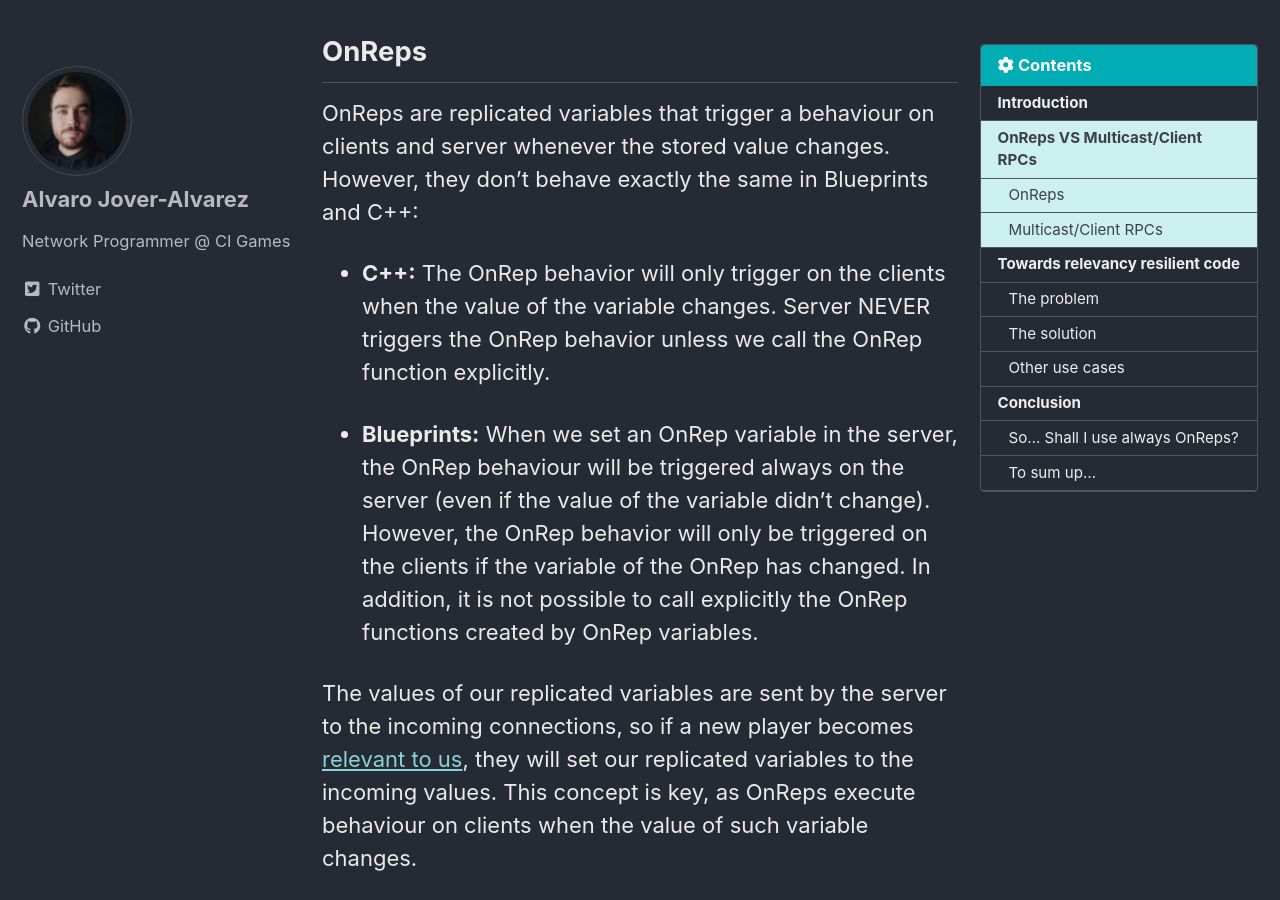
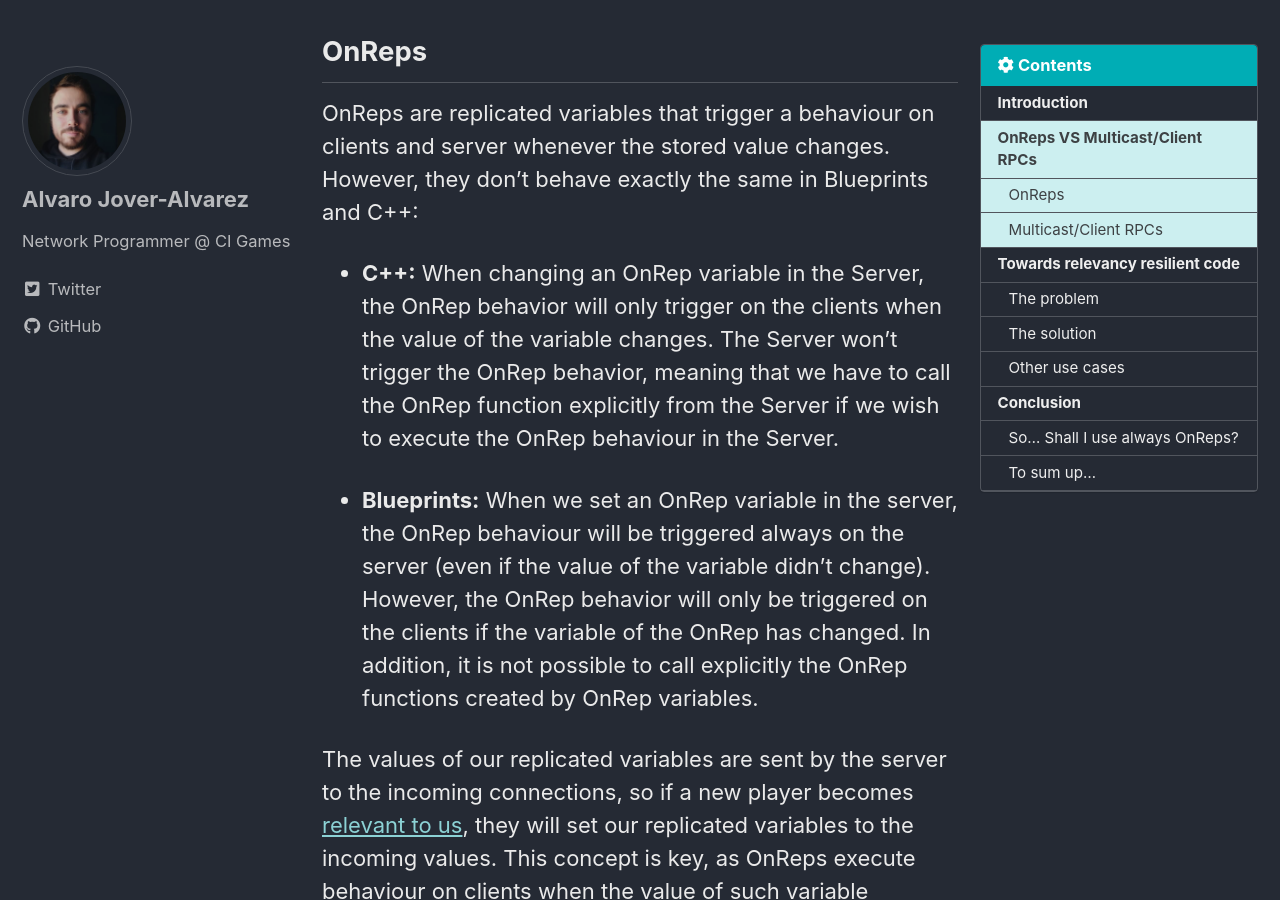
Before and after one commit to vorixo/devtricks, a Jekyll site: the page built from _posts/2022-05-20-stateful-events-multiplayer.md, in a window 1280 px wide and 900 px high, scrolled down 861 px. Built offline with Jekyll 4.4.1, drawn with Linux system fonts in a browser that asks for light colours; cached includes are drawn as plain includes.

Commit message:
[UPD] Refactoring some text to make it clear

```diff
--- a/_posts/2022-05-20-stateful-events-multiplayer.md
+++ b/_posts/2022-05-20-stateful-events-multiplayer.md
@@ -28,7 +28,7 @@ This post won't get into low level details, but will provide insights on how Mul
 OnReps are replicated variables that trigger a behaviour on clients and server whenever the stored value changes. However, they don't behave exactly the same in Blueprints and C++:
 
 
-- **C++:**  The OnRep behavior will only trigger on the clients when the value of the variable changes. Server NEVER triggers the OnRep behavior unless we call the OnRep function explicitly.
+- **C++:** When changing an OnRep variable in the Server, the OnRep behavior will only trigger on the clients when the value of the variable changes. The Server won't trigger the OnRep behavior, meaning that we have to call the OnRep function explicitly from the Server if we wish to execute the OnRep behaviour in the Server.
 
 - **Blueprints:** When we set an OnRep variable in the server, the OnRep behaviour will be triggered always on the server (even if the value of the variable didn't change). However, the OnRep behavior will only be triggered on the clients if the variable of the OnRep has changed. In addition, it is not possible to call explicitly the OnRep functions created by OnRep variables.
 
```
